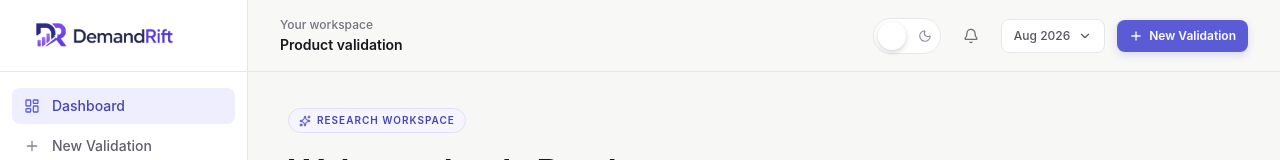
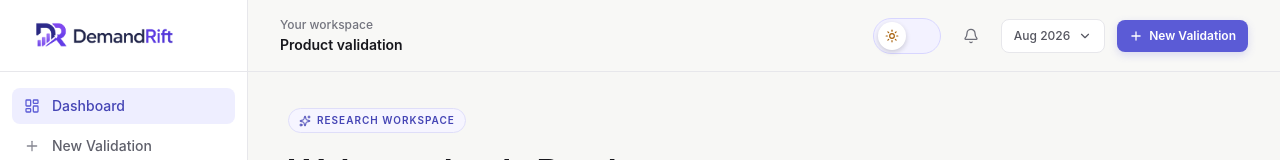
Before and after one commit to ACK-Techs/DemandRift---Startup_Market_Intelligence_Agent, a Next.js app in the folder apps/web/: page / in a window 1280 px wide. Shown: the top 160 px of the page. Built offline with nearby package versions, Linux system fonts and the light colour scheme.

Commit message:
fix(web): show active theme icon in toggle

```diff
--- a/apps/web/components/ui/theme-toggle.tsx
+++ b/apps/web/components/ui/theme-toggle.tsx
@@ -24,5 +24,9 @@ export function ThemeToggle() {
     setOverride(!dark);
   }
 
-  return <button aria-label={dark ? "Switch to light mode" : "Switch to dark mode"} aria-pressed={dark} className={`relative flex h-9 w-[68px] items-center rounded-full border p-1 transition-colors duration-200 ${dark ? "border-[#6c5fe7] bg-[#5b5bd6]" : "border-[var(--line)] bg-white"}`} onClick={toggleTheme} type="button"><Sun aria-hidden="true" className={`absolute left-2 h-3.5 w-3.5 transition-colors ${dark ? "text-[#d8d5ff]" : "text-[var(--warning)]"}`} /><Moon aria-hidden="true" className={`absolute right-2 h-3.5 w-3.5 transition-colors ${dark ? "text-white" : "text-[#8e8f99]"}`} /><span className={`relative z-10 h-7 w-7 rounded-full bg-white shadow-[0_2px_5px_rgba(15,15,25,.18)] transition-transform duration-200 motion-reduce:transition-none ${dark ? "translate-x-7" : "translate-x-0"}`} /></button>;
+  return <button aria-label={dark ? "Switch to light mode" : "Switch to dark mode"} aria-pressed={dark} className={`relative flex h-9 w-[68px] items-center rounded-full border p-1 transition-colors duration-200 ${dark ? "border-[var(--brand)] bg-[var(--brand-soft)]" : "border-[#d8d6ff] bg-[#f3f2ff]"}`} onClick={toggleTheme} type="button">
+    <span className={`relative z-10 grid h-7 w-7 place-items-center rounded-full bg-white shadow-[0_2px_5px_rgba(15,15,25,.18)] transition-transform duration-200 motion-reduce:transition-none ${dark ? "translate-x-7" : "translate-x-0"}`}>
+      {dark ? <Moon aria-hidden="true" className="h-3.5 w-3.5 text-[var(--brand-deep)]" /> : <Sun aria-hidden="true" className="h-3.5 w-3.5 text-[var(--warning)]" />}
+    </span>
+  </button>;
 }
```
